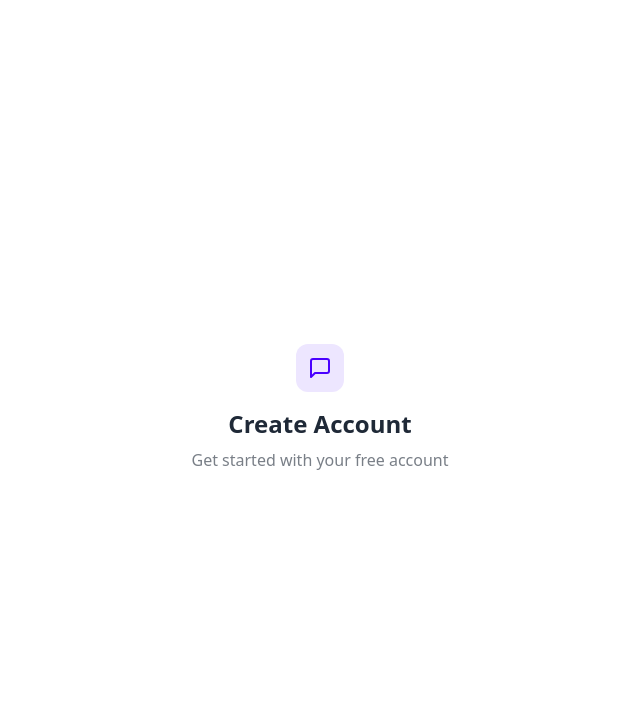
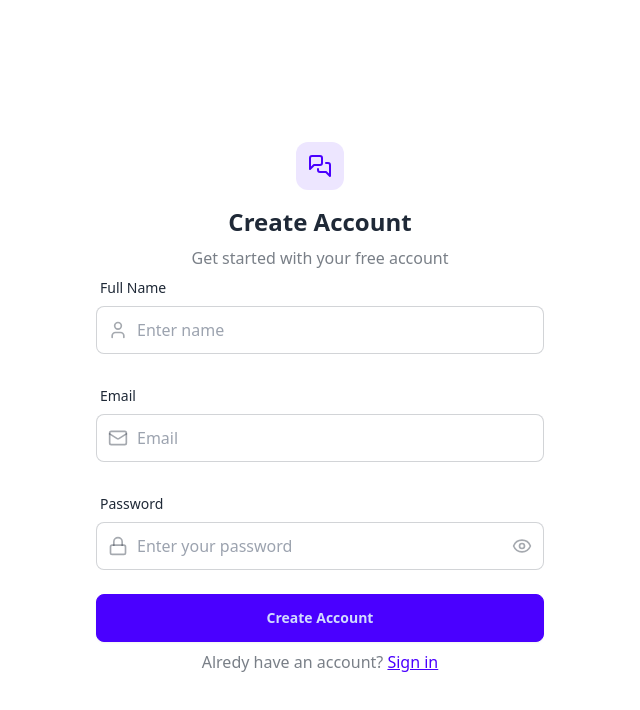
Before and after one commit to KalashThakare/Chat-Application, a React (Vite) app in the folder frontend/: page /signup in a window 1280 px wide. Shown: the top 710 px of the page, without its empty margins (0-640 px from the left). Built offline with nearby package versions, Linux system fonts and the light colour scheme; no server answers.

Commit message:
Signup ui completed

```diff
--- a/frontend/src/pages/SignupPage.jsx
+++ b/frontend/src/pages/SignupPage.jsx
@@ -1,10 +1,11 @@
 import React, { useState } from 'react'
 import { useAuthStore } from '../store/useAuth.store';
-import { MessageSquare } from 'lucide-react';
+import { Eye, EyeOff, Loader2, Lock, Mail, MessageSquare, MessagesSquareIcon, User } from 'lucide-react';
+import {Link} from "react-router-dom"
 
 const SignupPage = () => {
-  const {showPassword,setPassword} = useState(false);
-  const {formData,setFormData} = useState({
+  const [showPassword,setShowPassword] = useState(false);
+  const [formData,setFormData] = useState({
     fullName:"",
     email:"",
     password:""
@@ -30,16 +31,92 @@ const SignupPage = () => {
         <div className='w-full max-w-md space-y-8'>
 
         <div className="text-center mb-8">
+
             <div className="flex flex-col items-center gap-2 group">
               <div
                 className="size-12 rounded-xl bg-primary/10 flex items-center justify-center
               group-hover:bg-primary/20 transition-colors"
               >
-                <MessageSquare className="size-6 text-primary" />
+                <MessagesSquareIcon className="size-6 text-primary" />
               </div>
               <h1 className="text-2xl font-bold mt-2">Create Account</h1>
               <p className="text-base-content/60">Get started with your free account</p>
             </div>
+
+            <form onSubmit={handleSubmit} className='space-y-6'>
+              <div className='form-control'>
+                <label className='label'>
+                  <span className='label-text font-medium'>Full Name</span>
+                </label>
+                <div className='relative'>
+                  <div className='absolute inset-y-0 left-0 pl-3 flex pointer-events-none items-center'>
+                    <User className='size-5 text-base-content/40 '/>
+                  </div>
+                  <input type="text"
+                    placeholder='Enter name'
+                    className='input input-bordered w-full pl-10'
+                    value={formData.fullName}
+                    onChange={(e)=> setFormData({...formData, fullName : e.target.value})}
+                  />
+                </div>
+              </div>
+
+              <div className='form-control'>
+                <label className='label'>
+                  <span className='label-text font-medium'>Email</span>
+                </label>
+                <div className='relative'>
+                  <div className='absolute inset-y-0 left-0 pl-3 flex pointer-events-none items-center'>
+                    <Mail className='size-5 text-base-content/40 '/>
+                  </div>
+                  <input type="text"
+                    placeholder='Email'
+                    className='input input-bordered w-full pl-10'
+                    value={formData.email}
+                    onChange={(e)=> setFormData({...formData, email : e.target.value})}
+                  />
+                </div>
+              </div>
+
+              <div className='form-control'>
+                <label className='label'>
+                  <span className='label-text font-medium'>Password</span>
+                </label>
+                <div className='relative'>
+                  <div className='absolute inset-y-0 left-0 pl-3 flex pointer-events-none items-center'>
+                    <Lock className='size-5 text-base-content/40 '/>
+                  </div>
+                  <input type={showPassword ? "text" : "password"}
+                    placeholder='Enter your password'
+                    className='input input-bordered w-full pl-10'
+                    value={formData.password}
+                    onChange={(e)=> setFormData({...formData, password : e.target.value})}
+                  />
+                  <button type='button'
+                    className='absolute inset-y-0 right-0 pr-3 flex items-center'
+                    onClick={()=> setShowPassword(!showPassword)}
+                  >
+                    {showPassword ?
+                    ( <EyeOff className='size-5 text-base-content/40' />) : (<Eye className='size-5 text-base-content/40'/>)
+                    }
+                  </button>
+                </div>
+              </div>
+
+              <button type='submit' className='btn btn-primary w-full' disabled={isSigningUp}>
+                {isSigningUp ? (<> <Loader2 className='size-5 animate-spin'/> Loading... </>) : ("Create Account")}
+              </button>
+            </form>
+
+            <div className='text-center mt-2'>
+              <p className='text-base-content/60'>
+                Alredy have an account?{" "}
+                <Link to="/login" className="link link-primary">
+                  Sign in
+                </Link>
+              </p>
+            </div>
+
           </div>
 
         </div>
```
